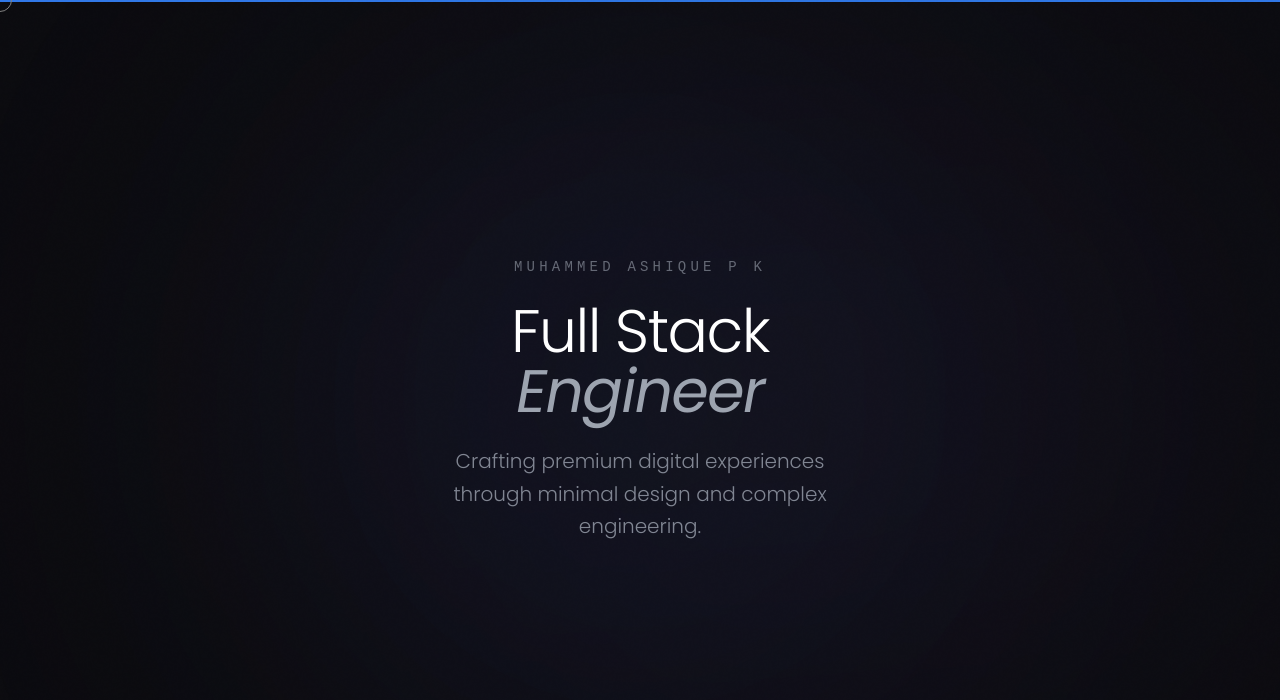
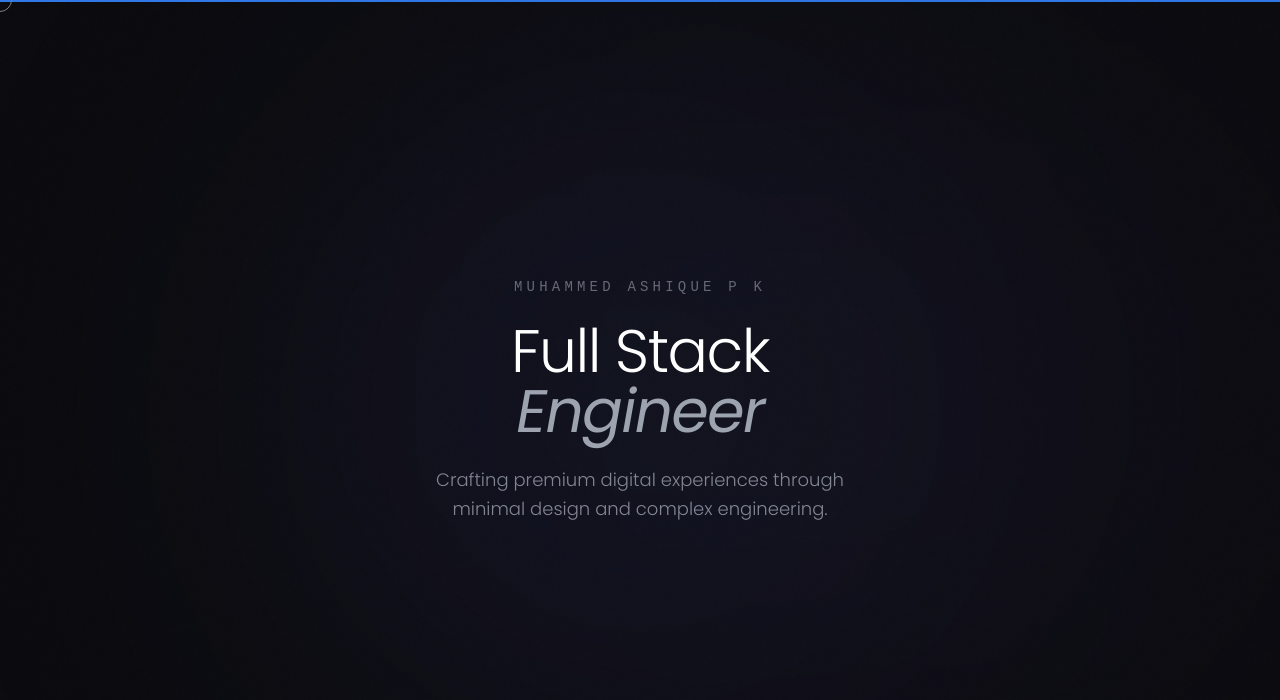
Before and after one commit to AshiqueGhazali/portfolio-next, a Next.js app: page / in a window 1280 px wide. Shown: the top 700 px of the page. Built offline with nearby package versions, Linux system fonts and the light colour scheme; no server answers.

Commit message:
chng; font size fix

```diff
--- a/src/app/components/scenes/IntroScene.tsx
+++ b/src/app/components/scenes/IntroScene.tsx
@@ -72,7 +72,7 @@ const IntroScene = () => {
               initial={{ opacity: 0 }}
               animate={{ opacity: 1 }}
               transition={{ delay: 1, duration: 2 }}
-              className="text-muted-foreground/80 font-light text-lg sm:text-xl max-w-md mx-auto leading-relaxed"
+              className="text-muted-foreground/80 font-light text-[14px] sm:text-[18px] max-w-md mx-auto leading-relaxed"
             >
               Crafting premium digital experiences through minimal design and complex engineering.
             </motion.p>
```
